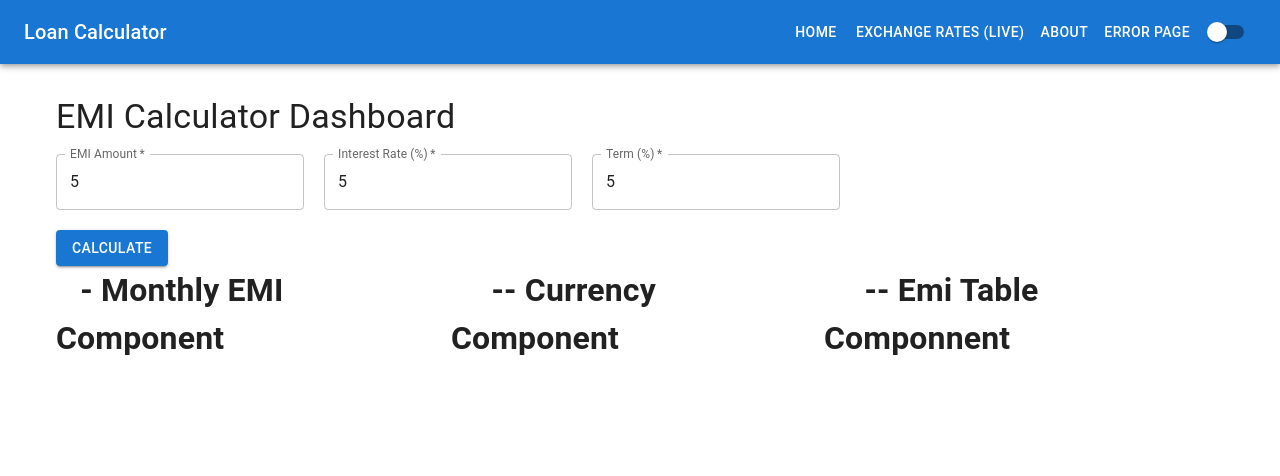
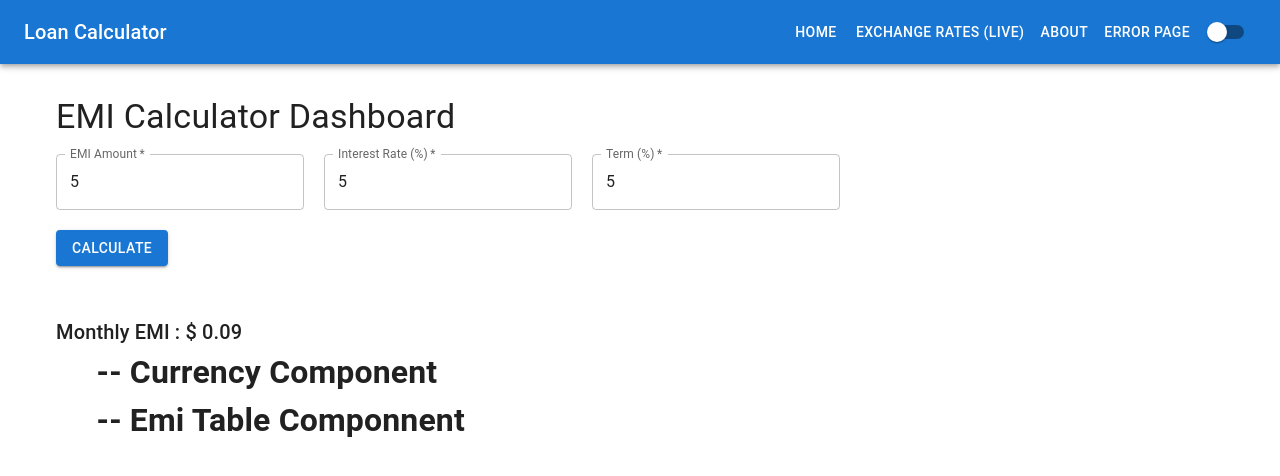
Before and after one commit to TheDarkLady/loan-calculator, a React (Vite) app: page / in a window 1280 px wide. Both pictures are taken after typing "5", "5", "5" into the empty fields and a click on the button "CALCULATE". Shown: the top 476 px of the page. Built offline with nearby package versions, Linux system fonts and the light colour scheme.

Commit message:
managing state using useContext

```diff
--- a/src/components/CalculatorDashboard.tsx
+++ b/src/components/CalculatorDashboard.tsx
@@ -1,17 +1,21 @@
-import React, { useState } from "react";
+import React from "react";
 import LoanInputComponent from "../sub-components/LoanInputComponent";
 import MonthlyEmiComponent from "../sub-components/MonthlyEmiComponent";
 import { Box, Typography } from "@mui/material";
+import { EmiProvider } from "../contextapi/EmiContext";
 
 const CalculatorDashboard: React.FC = () => {
-  const [isShowMonthyComp, setIsShowMonthlyComp] = useState<boolean>(false)
   return (
     <>
-      <Box sx={{ maxWidth: "1200px", margin: "0 auto", padding: 2 }}>
-        <Typography variant="h4" sx={{py:2, px:0 }}>EMI Calculator Dashboard</Typography>
-        <LoanInputComponent  setIsShowMonthlyComp={setIsShowMonthlyComp} />
-        <MonthlyEmiComponent isShowMonthyComp={isShowMonthyComp}/>
-      </Box>
+      <EmiProvider>
+        <Box sx={{ maxWidth: "1200px", margin: "0 auto", padding: 2 }}>
+          <Typography variant="h4" sx={{ py: 2, px: 0 }}>
+            EMI Calculator Dashboard
+          </Typography>
+          <LoanInputComponent />
+          <MonthlyEmiComponent />
+        </Box>
+      </EmiProvider>
     </>
   );
 };
--- /dev/null
+++ b/src/contextapi/EmiContext.tsx
@@ -0,0 +1,101 @@
+import React, { createContext, useContext, useState, ReactNode } from "react";
+
+interface FormFields {
+  amount: string;
+  interest: string;
+  term: string;
+}
+
+interface ErrorFields {
+  amount: boolean;
+  interest: boolean;
+  term: boolean;
+}
+
+
+interface EmiContextProps {
+  formFields: FormFields;
+  setFormFields: React.Dispatch<React.SetStateAction<FormFields>>;
+  errorFields: ErrorFields;
+  setErrorFields: React.Dispatch<React.SetStateAction<ErrorFields>>;
+  isShowMonthlyComp: boolean;
+  setIsShowMonthlyComp: React.Dispatch<React.SetStateAction<boolean>>;
+  handleMonthlyComp: () => void;
+  monthlyEmi : number;
+  setMonthlyEmi : React.Dispatch<React.SetStateAction<number>>
+}
+
+const EmiContext = createContext<EmiContextProps | undefined>(undefined);
+
+export const useEmi = () => {
+  const context = useContext(EmiContext);
+  if (!context) {
+    throw new Error("useLoan must be used within a LoanProvider");
+  }
+  return context;
+};
+
+export const EmiProvider: React.FC<{ children: ReactNode }> = ({
+  children,
+}) => {
+  const [formFields, setFormFields] = useState<FormFields>({
+    amount: "",
+    interest: "",
+    term: "",
+  });
+  const [isShowMonthlyComp, setIsShowMonthlyComp] = useState(false);
+  const [errorFields, setErrorFields] = useState({
+    amount: false,
+    interest: false,
+    term: false,
+  });
+
+  const [monthlyEmi , setMonthlyEmi] = useState<number>(0)
+
+  const handleMonthlyComp = () => {
+    const { amount, interest, term } = formFields;
+
+    const newErrors = {
+      amount: !amount,
+      interest: !interest,
+      term: !term,
+    };
+    setErrorFields(newErrors);
+
+    const hasError = Object.values(newErrors).some((err) => err);
+    if (hasError) return;
+
+    const principal = parseFloat(amount); // P
+    const annualInterest = parseFloat(interest);
+    const monthlyInterest = annualInterest / 12 / 100; // R
+    const tenureMonths = parseFloat(term) * 12; // N
+
+    const numerator =
+      principal * monthlyInterest * Math.pow(1 + monthlyInterest, tenureMonths);
+    const denominator = Math.pow(1 + monthlyInterest, tenureMonths) - 1;
+
+    const emi = numerator / denominator;
+
+    console.log("EMI:", emi.toFixed(2)); // Example: 2051.65
+    setMonthlyEmi(emi)
+    setIsShowMonthlyComp(true);
+  };
+
+  return (
+    <EmiContext.Provider
+      value={{
+        formFields,
+        setFormFields,
+        isShowMonthlyComp,
+        setIsShowMonthlyComp,
+        errorFields,
+        setErrorFields,
+        handleMonthlyComp,
+        monthlyEmi,
+        setMonthlyEmi
+      }}
+    >
+      {children}
+    </EmiContext.Provider>
+  );
+};
--- a/src/sub-components/LoanInputComponent.tsx
+++ b/src/sub-components/LoanInputComponent.tsx
@@ -1,38 +1,12 @@
 import { Box, Button, TextField } from "@mui/material";
-import React, { useState } from "react";
+// import React, { useState } from "react";
+import { useEmi } from "../contextapi/EmiContext";
 
-interface Props {
-  setIsShowMonthlyComp: React.Dispatch<React.SetStateAction<boolean>>;
-}
 
-const LoanInputComponent: React.FC<Props> = ({ setIsShowMonthlyComp }) => {
-  const [formFeilds, setFormFeilds] = useState({
-    amount: "",
-    interest: "",
-    term: "",
-  });
+const LoanInputComponent: React.FC = () => {
+  const {formFields, setFormFields, errorFields, handleMonthlyComp} = useEmi();
 
-  const [errorFields, setErrorFeilds] = useState({
-    amount: false,
-    interest: false,
-    term: false,
-  });
 
-  const handleMonthlyComp = () => {
-    const { amount, interest, term } = formFeilds;
-
-    const newErrors = {
-      amount: !amount,
-      interest: !interest,
-      term: !term,
-    };
-    setErrorFeilds(newErrors);
-
-    const hasError = Object.values(newErrors).some((err) => err);
-    if (hasError) return;
-
-    setIsShowMonthlyComp(true);
-  };
   return (
     <>
       <Box
@@ -60,9 +34,9 @@ const LoanInputComponent: React.FC<Props> = ({ setIsShowMonthlyComp }) => {
             label="EMI Amount"
             type="number"
             name="amount"
-            value={formFeilds.amount}
+            value={formFields.amount}
             onChange={(e) =>
-              setFormFeilds((prev) => ({
+              setFormFields((prev) => ({
                 ...prev,
                 [e.target.name]: e.target.value,
               }))
@@ -76,9 +50,9 @@ const LoanInputComponent: React.FC<Props> = ({ setIsShowMonthlyComp }) => {
             label="Interest Rate (%)"
             type="number"
             name="interest"
-            value={formFeilds.interest}
+            value={formFields.interest}
             onChange={(e) =>
-              setFormFeilds((prev) => ({
+              setFormFields((prev) => ({
                 ...prev,
                 [e.target.name]: e.target.value,
               }))
@@ -92,9 +66,9 @@ const LoanInputComponent: React.FC<Props> = ({ setIsShowMonthlyComp }) => {
             label="Term (%)"
             type="number"
             name="term"
-            value={formFeilds.term}
+            value={formFields.term}
             onChange={(e) =>
-              setFormFeilds((prev) => ({
+              setFormFields((prev) => ({
                 ...prev,
                 [e.target.name]: e.target.value,
               }))
--- a/src/sub-components/MonthlyEmiComponent.tsx
+++ b/src/sub-components/MonthlyEmiComponent.tsx
@@ -1,21 +1,24 @@
-import React from 'react'
-import CurrencyConverter from './CurrencyConverter'
-import EmiTable from './EmiTable'
+import React from "react";
+import CurrencyConverter from "./CurrencyConverter";
+import EmiTable from "./EmiTable";
+import { useEmi } from "../contextapi/EmiContext";
+import { Box, Typography } from "@mui/material";
 
-interface Props{
-  isShowMonthyComp : boolean
-}
+const MonthlyEmiComponent: React.FC = () => {
+  const { isShowMonthlyComp, monthlyEmi } = useEmi();
 
-const MonthlyEmiComponent : React.FC<Props> = ({
-  isShowMonthyComp
-}) => {
   return (
-    <div style={{display : isShowMonthyComp ? "flex" : "none"}}>
-      <h1>&nbsp;&nbsp; - Monthly EMI Component</h1>
-      <CurrencyConverter/>
-      <EmiTable/>
-    </div>
-  )
-}
+    <>
+      <Box
+        style={{ display: isShowMonthlyComp ? "flex" : "none" }}
+        sx={{ flexDirection: "column", mt:"50px" }}
+      >
+        <Typography variant="h6">Monthly EMI : $ {monthlyEmi.toFixed(2)}</Typography>
+        <CurrencyConverter />
+        <EmiTable />
+      </Box>
+    </>
+  );
+};
 
-export default MonthlyEmiComponent
+export default MonthlyEmiComponent;
```
